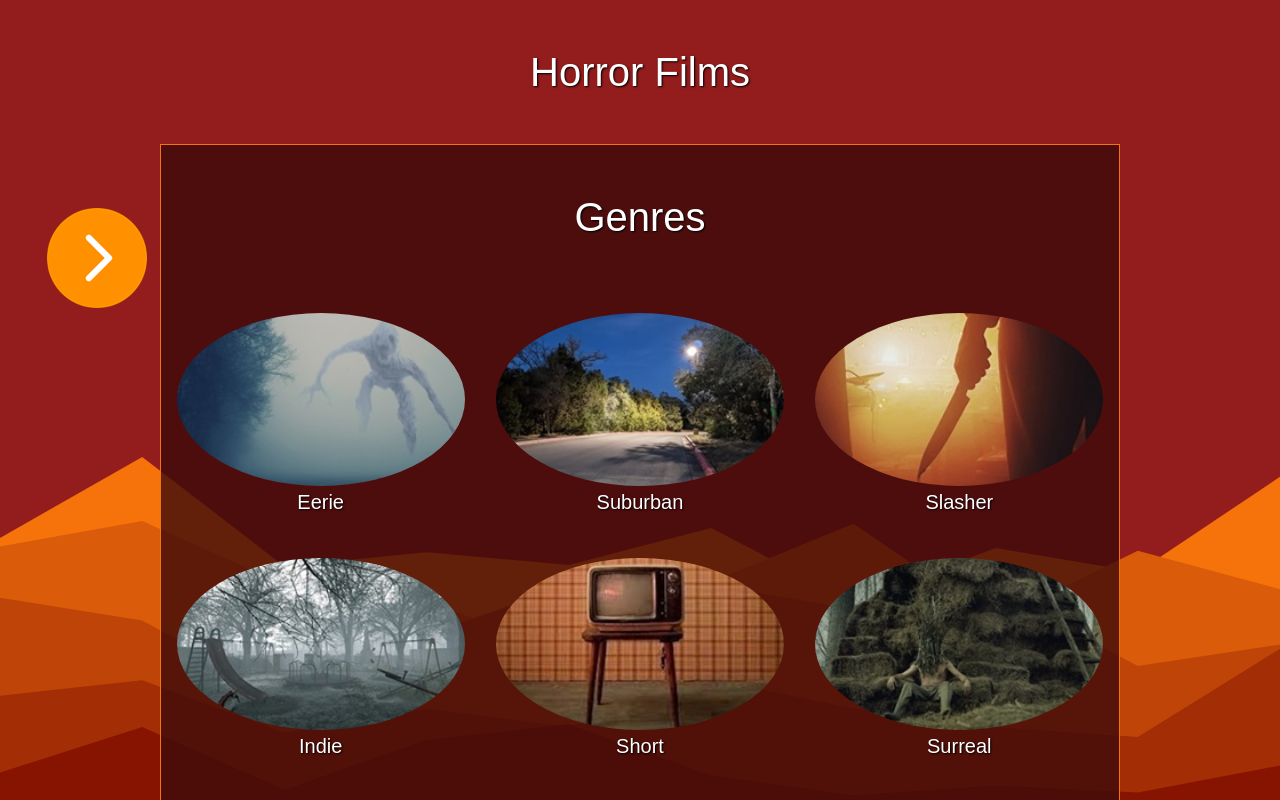
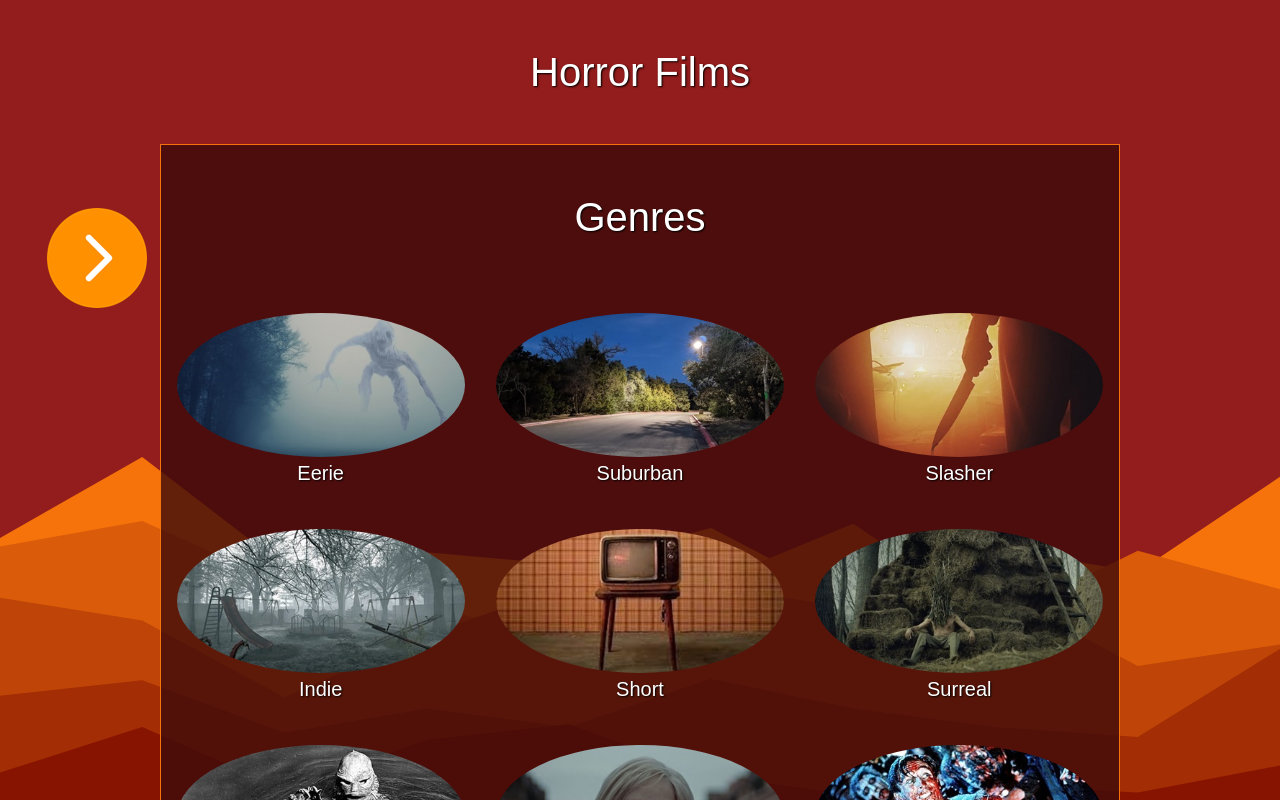
Before and after one commit to MBurtonshaw/horror_films_2, a React (Create React App) app in the folder client/: page /genres in a window 1280 px wide. Shown: the top 800 px of the page. Built offline with nearby package versions, Linux system fonts and the light colour scheme; a web font is replaced by a local one.

Commit message:
img fixed on decadesPage component

```diff
--- a/client/src/components/GenrePage.js
+++ b/client/src/components/GenrePage.js
@@ -148,7 +148,7 @@ export default function GenrePage(props) {
                                         <div key={i} className='px-2 mx-auto'>
                                             <div className='py-3'>
                                                 <a className='nonchalant' href={`/genres/${genre}`}>
-                                                    <img className='round_thumb_3' src={`../../photos/genres/${genre.toLowerCase()}_round.jpg`} alt="..." />
+                                                    <img className='round_thumb_3' src={`../../photos/genres/${genre.toLowerCase()}.jpg`} alt="..." />
                                                     <h5 className='p-1'>{genre}</h5>
                                                 </a>
                                             </div>
```
